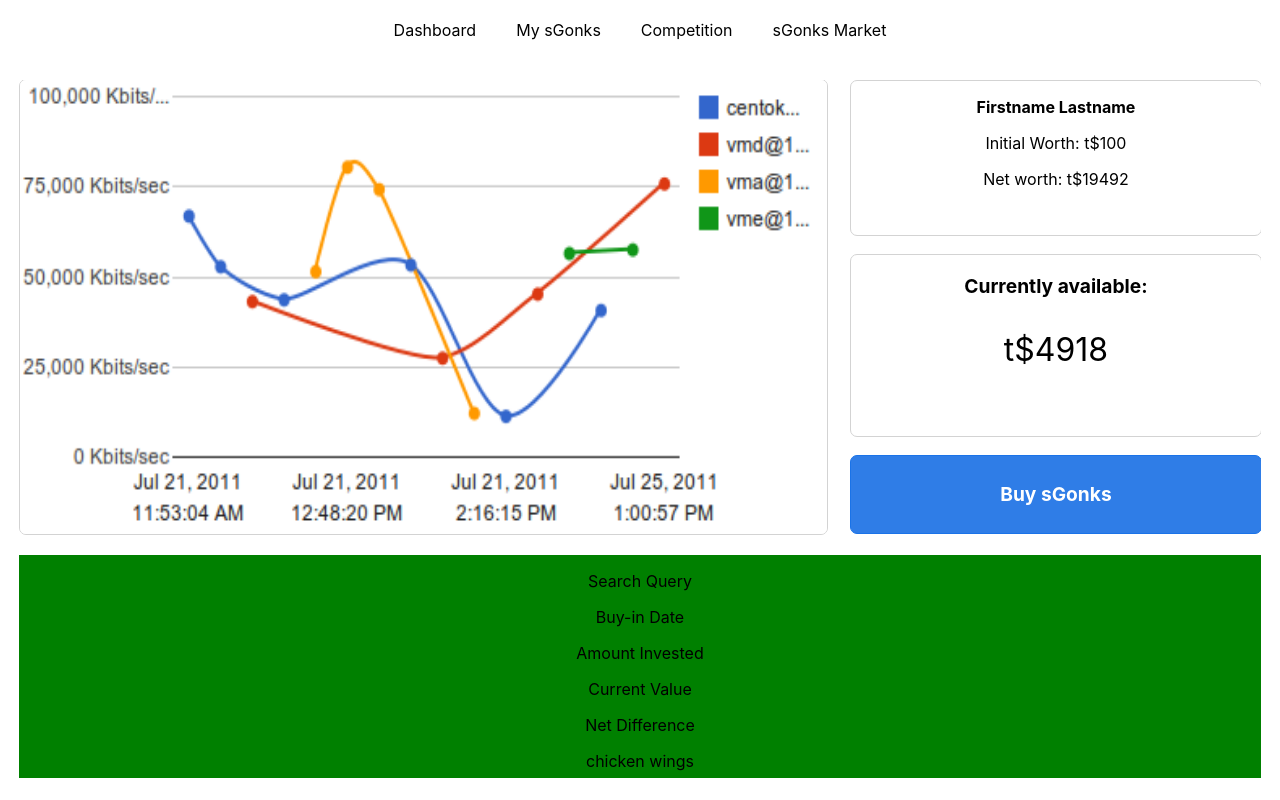
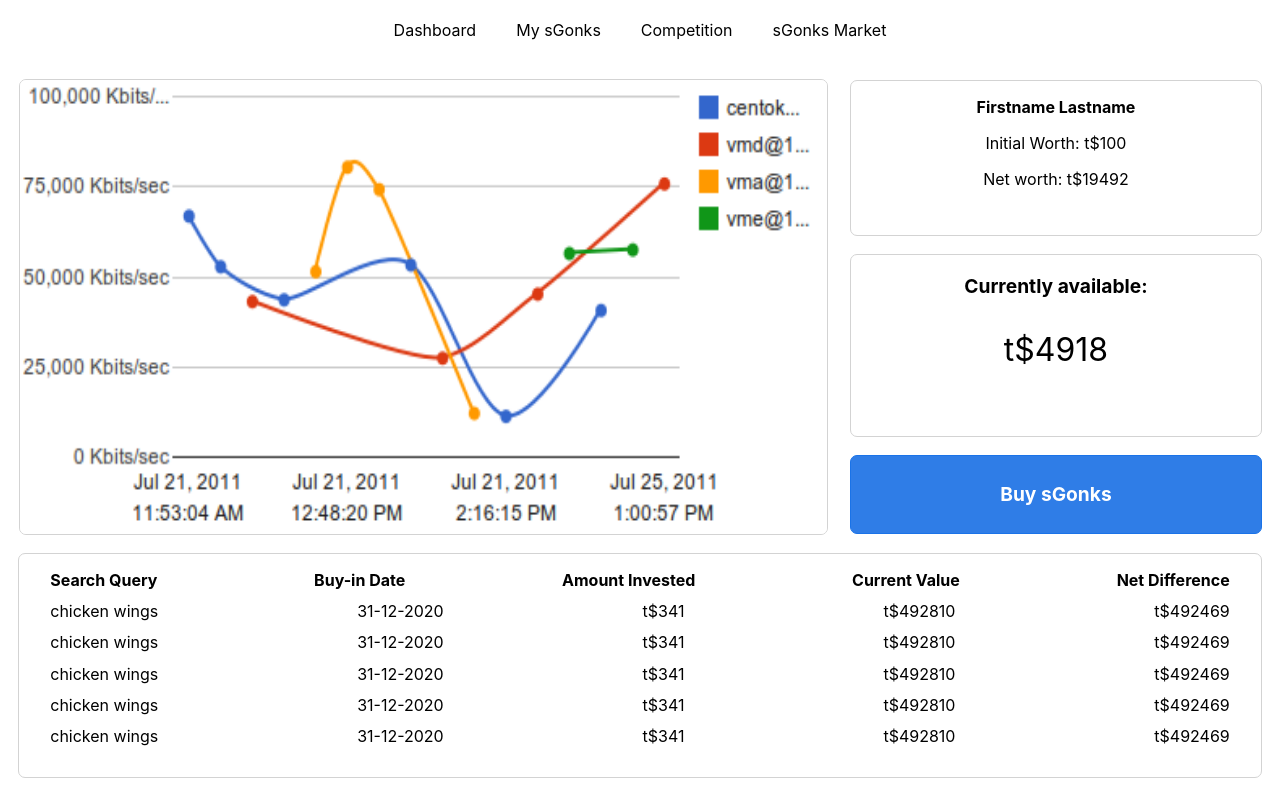
Before and after one commit to googleinterns/sgonks, a React (Create React App) app in the folder portfolio/frontend/: page /mysgonks in a window 1280 px wide. Built offline with nearby package versions, Linux system fonts and the light colour scheme.

Commit message:
Finish styling prototype

```diff
--- a/portfolio/frontend/src/containers/SGonksPlatform/MySGonks/MySGonks.js
+++ b/portfolio/frontend/src/containers/SGonksPlatform/MySGonks/MySGonks.js
@@ -34,12 +34,19 @@ const MySGonks = (props) => {
         </div>
       </div>
       <div className={classes.SGonksTable}>
-        <div className={classes.TableRow}>
+        <div className={`${classes.TableRow} ${classes.TitleRow}`}>
           <p>Search Query</p>
           <p>Buy-in Date</p>
           <p>Amount Invested</p>
           <p>Current Value</p>
           <p>Net Difference</p>
+        </div>
+        <div className={classes.TableRow}>
+          <p>chicken wings </p>
+          <p>31-12-2020</p>
+          <p>t$341</p>
+          <p>t$492810</p>
+          <p>t$492469</p>
         </div>
         <div className={classes.TableRow}>
           <p>chicken wings </p>
--- a/portfolio/frontend/src/containers/SGonksPlatform/MySGonks/MySGonks.module.css
+++ b/portfolio/frontend/src/containers/SGonksPlatform/MySGonks/MySGonks.module.css
@@ -7,7 +7,6 @@
 	flex-direction: column;
 	align-items: center;
     justify-content: space-between;
-    overflow: hidden;
 }
 
 .ChartAndInfoContainer {
@@ -84,5 +83,22 @@
 .SGonksTable {
     width: 100%;
     height: 32%;
-    background: green;
+    border-radius: 7px;
+    border: solid 1px lightgray;
+    display: flex;
+    flex-direction: column;
+    align-items: center;
+    justify-content: start;
 }
+
+.TableRow {
+    width: 95%;
+    height: 14%;
+    display: flex;
+    flex-direction: row;
+    justify-content: space-between;
+}
+
+.TitleRow {
+    font-weight: bold;
+}
```
